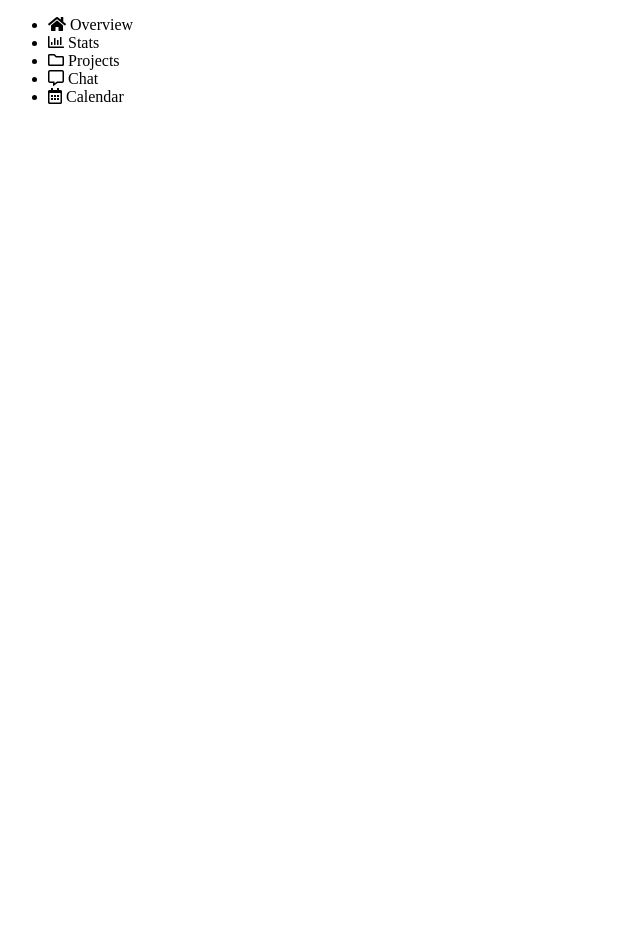
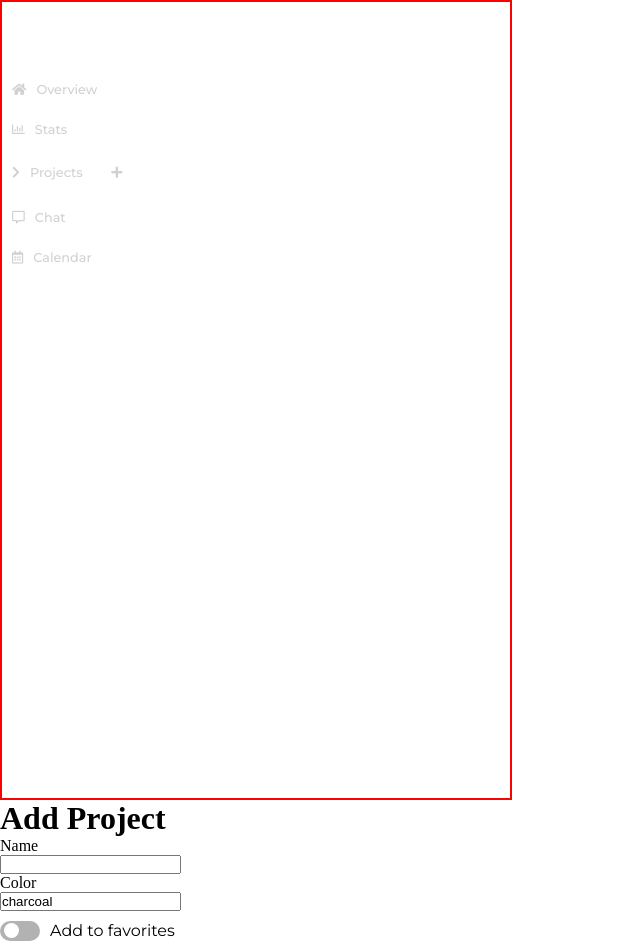
Before and after one commit to sidoliver/To-Do-App, a plain HTML site: page index.html in a window 1280 px wide. Shown: the whole page, without its empty margins (0-640 px from the left). Before the commit the page ends 800 px from the top, so only its background shows below. Drawn offline with Linux system fonts and the light colour scheme.

Commit message:
styled the sidebar and added sample Js code

```diff
--- /dev/null
+++ b/app.js
@@ -0,0 +1,7 @@
+const plusBtn = document.querySelector('.plus')
+
+
+let addNewProject = function() {
+    console.log('I am ready')
+}
+plusBtn.addEventListener('click',addNewProject)
--- a/index.html
+++ b/index.html
@@ -14,12 +14,34 @@
 <body>
     <div class="sidebar">
       <ul class="items">
-          <li><i class="fas fa-home"></i> Overview</li>
-          <li><i class="far fa-chart-bar"></i> Stats</li>
-          <li><i class="far fa-folder"></i> Projects</li>
-          <li><i class="far fa-comment-alt"></i> Chat</li>
-          <li><i class="far fa-calendar-alt"></i> Calendar</li>
+          <li><i class="fas fa-home"></i>Overview</li>
+          <li><i class="far fa-chart-bar"></i>Stats</li>
+          <li><i class="fas fa-chevron-right"></i>Projects <span><button class="plus"><i class="fas fa-plus"></i></button></span></li>
+          <li><i class="far fa-comment-alt"></i>Chat</li>
+          <li><i class="far fa-calendar-alt"></i>Calendar</li>
       </ul>
     </div>
+    <!-- add project form -->
+    <div class="project-form">
+        <div class="form-header">
+            <h1>Add Project</h1>
+        </div>
+        <div class="form-items">
+           <label for="name">Name</label> <br>
+           <input type="text" id="name"><br>
+           <label for="color">Color</label><br>
+           <input type="text" value="charcoal" id="color">
+        </div>
+        <div class="favorite">
+            <div class="fav-btn">
+                 <div class="main-clr"></div>
+                 <div class="circle"></div>
+            </div>
+            <div class="para">
+                <p>Add to favorites</p>
+            </div>
+        </div>
+    </div>
+    <script src="app.js"></script>
 </body>
 </html>
--- a/style.css
+++ b/style.css
@@ -0,0 +1,76 @@
+@import url('https://fonts.googleapis.com/css2?family=Montserrat:wght@200;300;400;500&display=swap');
+* {
+    margin: 0;
+    padding: 0;
+    list-style: none;
+    box-sizing: border-box;
+}
+.sidebar {
+    height: 100vh;
+    width: 40%;
+    border: 2px solid red;
+    background:#fff;
+    font-family: Montserrat;
+    font-weight: 420;
+    padding: 80px 0 20px 10px;
+}
+.items li {
+    margin-bottom: 25px;
+    color: rgba(207, 204, 204, 0.925);
+    font-size: 0.8rem;
+}
+.items li:hover {
+    color: rgb(240, 104, 14);
+    cursor: pointer;
+    transition: all 0.4s;
+}
+.items button {
+    border:none;
+    background-color: transparent;
+    color: rgba(207, 204, 204, 0.925);
+}
+.items button:hover {
+    color:rgb(240, 104, 14);
+
+}
+.fas,.far {
+    margin-right: 10px;
+
+}
+.fa-plus {
+    margin-left: 20px;
+    padding: 5px;
+    font-size: 0.8rem;
+}
+.fa-plus:hover {
+    background-color:rgba(207, 204, 204, 0.288)
+}
+
+/* favorite btn */
+.favorite {
+    display: flex;
+    margin-top: 10px;
+}
+.fav-btn{
+    position: relative;
+
+}
+.main-clr {
+    background-color: rgb(179, 178, 178);
+    height: 20px;
+    width: 40px;
+    border-radius: 10px;
+}
+.circle {
+    background-color: rgb(255, 255, 255);
+    height: 15px;
+    width: 15px;
+    border-radius: 50%;
+    position: absolute;
+    top: 2px;
+    left: 4px;
+}
+.para {
+    margin-left: 10px;
+    font-family: Montserrat;
+}
```
